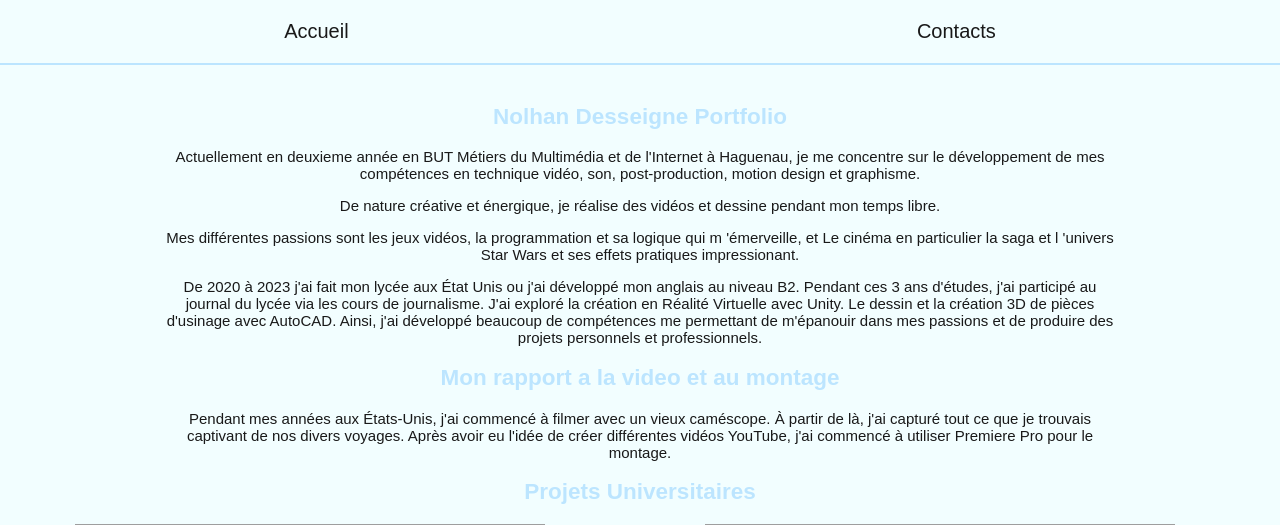
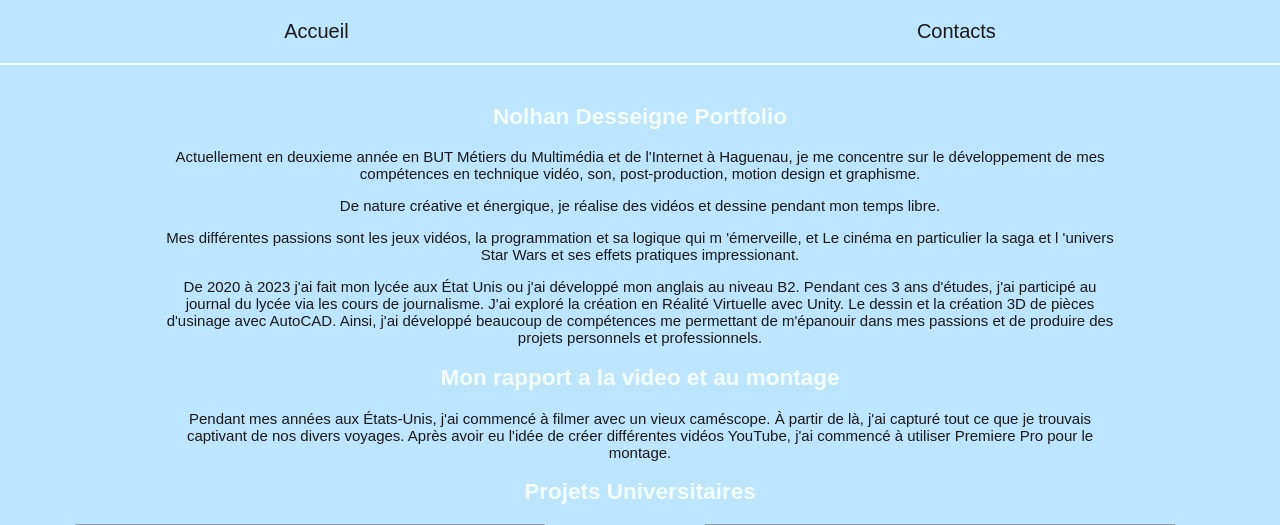
Before and after one commit to FantomeeD/portfolioo, a PHP site: page / in a window 1280 px wide. Shown: the top 525 px of the page. Run offline with PHP 8.4, Linux system fonts and the light colour scheme; grey boxes are pictures that could not be loaded.

Commit message:
csschangement

```diff
--- a/css/stylesheet.css
+++ b/css/stylesheet.css
@@ -1,14 +1,14 @@
 * {
 	scroll-behavior: smooth;
 	scrollbar-width: auto;
-	scrollbar-color: #bce5ff #000000;
+	scrollbar-color: #f2feff #000000;
 }
 
 body {
 	font-size: 15px;
 	font-family: Arial, Helvetica, sans-serif;
 	margin: auto;
-	background-color: #f2feff;
+	background-color: #bce5ff;
 }
 
 /*---COMMUN---*/
@@ -46,7 +46,7 @@ a {
 }
 
 main a {
-	color: #bce5ff;
+	color: #f2feff;
 	display: flex;
 	justify-content: center;
 	text-decoration: underline;
@@ -55,7 +55,7 @@ main a {
 .btn {
 	height: 70px;
 	width: 70px;
-	background: #bce5ff;
+	background: #f2feff;
 	text-decoration: none;
 	color: rgb(25, 25, 25);
 	opacity: 50%;
@@ -77,7 +77,7 @@ main a {
 main,
 header,
 footer {
-	background-color: #f2feff;
+	background-color: #bce5ff;
 	padding: 20px;
 	margin: auto;
 }
@@ -85,7 +85,7 @@ footer {
 /*---HEADER---*/
 
 header {
-	border-bottom: 2px solid #bce5ff;
+	border-bottom: 2px solid #f2feff;
 	padding: 0px;
 	padding-bottom: 20px;
 	font-size: 20px;
@@ -103,7 +103,7 @@ header {
 
 .main-nav a:hover,
 .sub-nav a:hover {
-	color: #bce5ff;
+	color: #f2feff;
 }
 
 /*---MAIN---*/
@@ -113,13 +113,13 @@ main {
 }
 
 h1 {
-	color: #bce5ff;
+	color: #f2feff;
 	display: flex;
 	justify-content: center;
 }
 
 h2 {
-	color: #bce5ff;
+	color: #f2feff;
 	display: flex;
 	justify-content: center;
 }
@@ -145,9 +145,9 @@ figcaption {
 /*---FOOTER---*/
 
 footer {
-	background-color: #f2feff;
+	background-color: #bce5ff;
 	color: rgb(25, 25, 25);
-	border-top: 2px solid #bce5ff;
+	border-top: 2px solid #f2feff;
 }
 
 .sub-nav {
```
